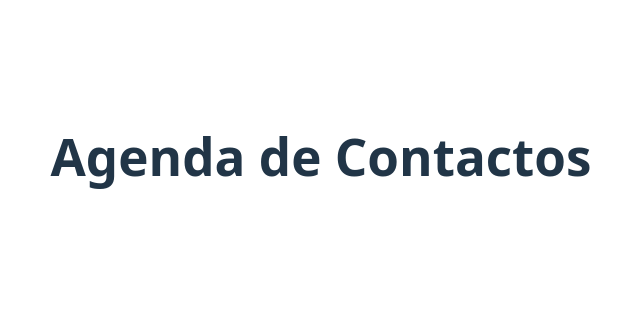
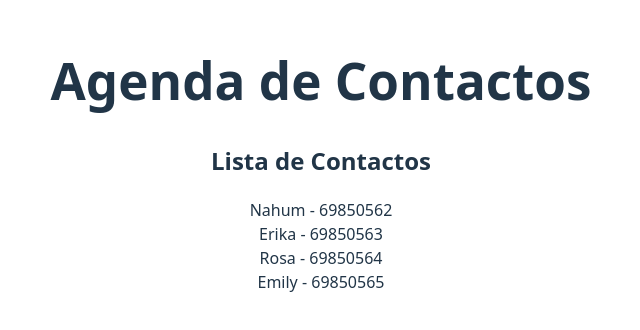
Before and after one commit to nahum-dev/agenda-contactos, a React (Vite) app: page / in a window 1280 px wide. Shown: the part 244-574 px from the top of the page, without its empty margins (319-959 px from the left). Built offline with nearby package versions, Linux system fonts and the light colour scheme.

Commit message:
feat: mostrar lista de contactos desde JSON

```diff
--- a/src/App.jsx
+++ b/src/App.jsx
@@ -2,11 +2,15 @@ import { useState } from 'react'
 import reactLogo from './assets/react.svg'
 import viteLogo from '/vite.svg'
 import './App.css'
+import contactosIniciales from "./data/contactos.json"
+import ListaContactos from './components/ListaContactos'
 
 function App() {
+  const[contactos, setContactos] = useState(contactosIniciales);
   return (
     <div>
       <h1>Agenda de Contactos</h1>
+      <ListaContactos contactos={contactos} />
     </div>
   )
 }
--- /dev/null
+++ b/src/components/ListaContactos.jsx
@@ -0,0 +1,14 @@
+function ListaContactos({contactos}) {
+    return(
+        <div>
+            <h2>Lista de Contactos</h2>
+            {contactos.map((contacto) =>(
+                <div key={contacto.id}>
+                    {contacto.nombre} - {contacto.telefono}
+                </div>
+            ))}
+        </div>
+    );
+}
+
+export default ListaContactos;
```
